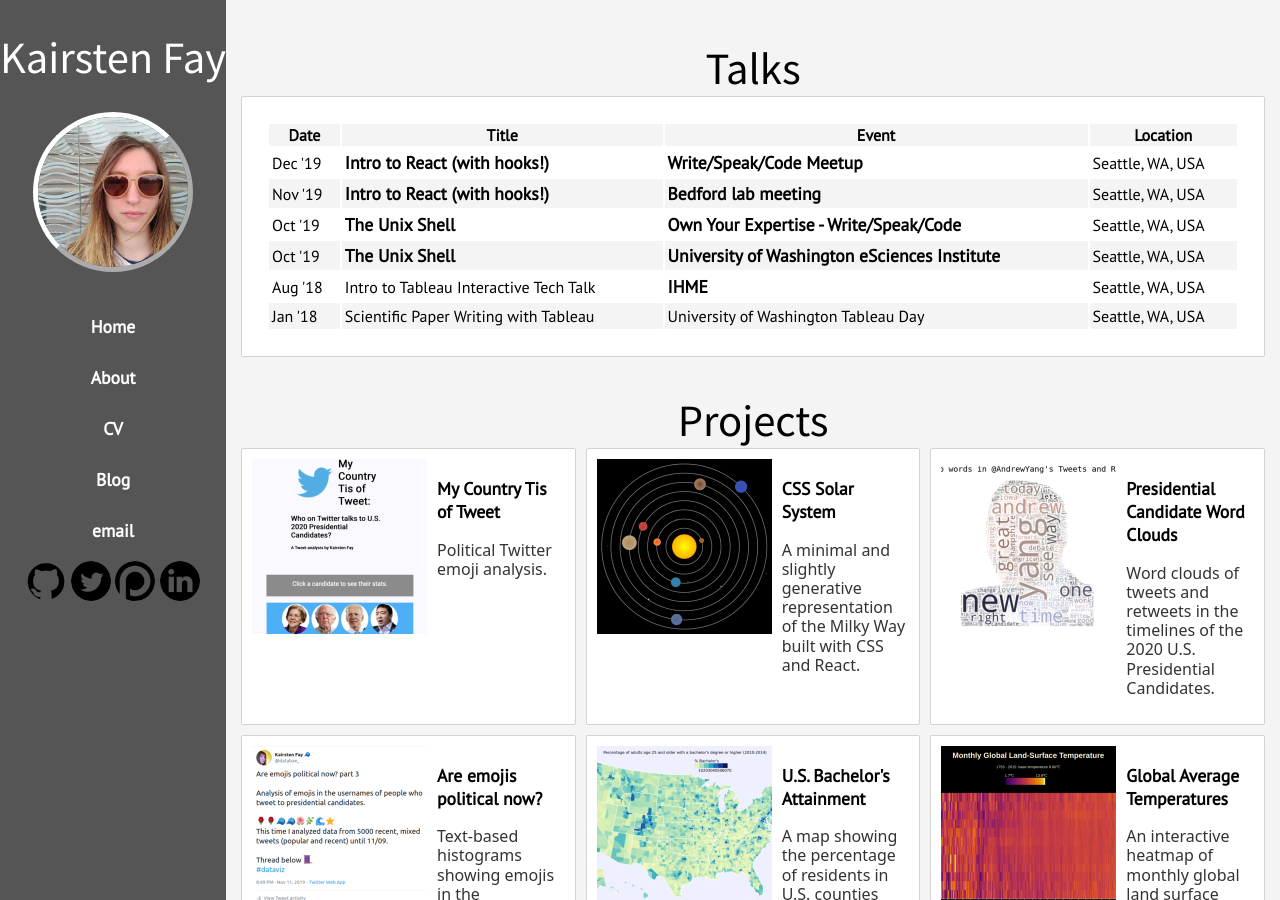
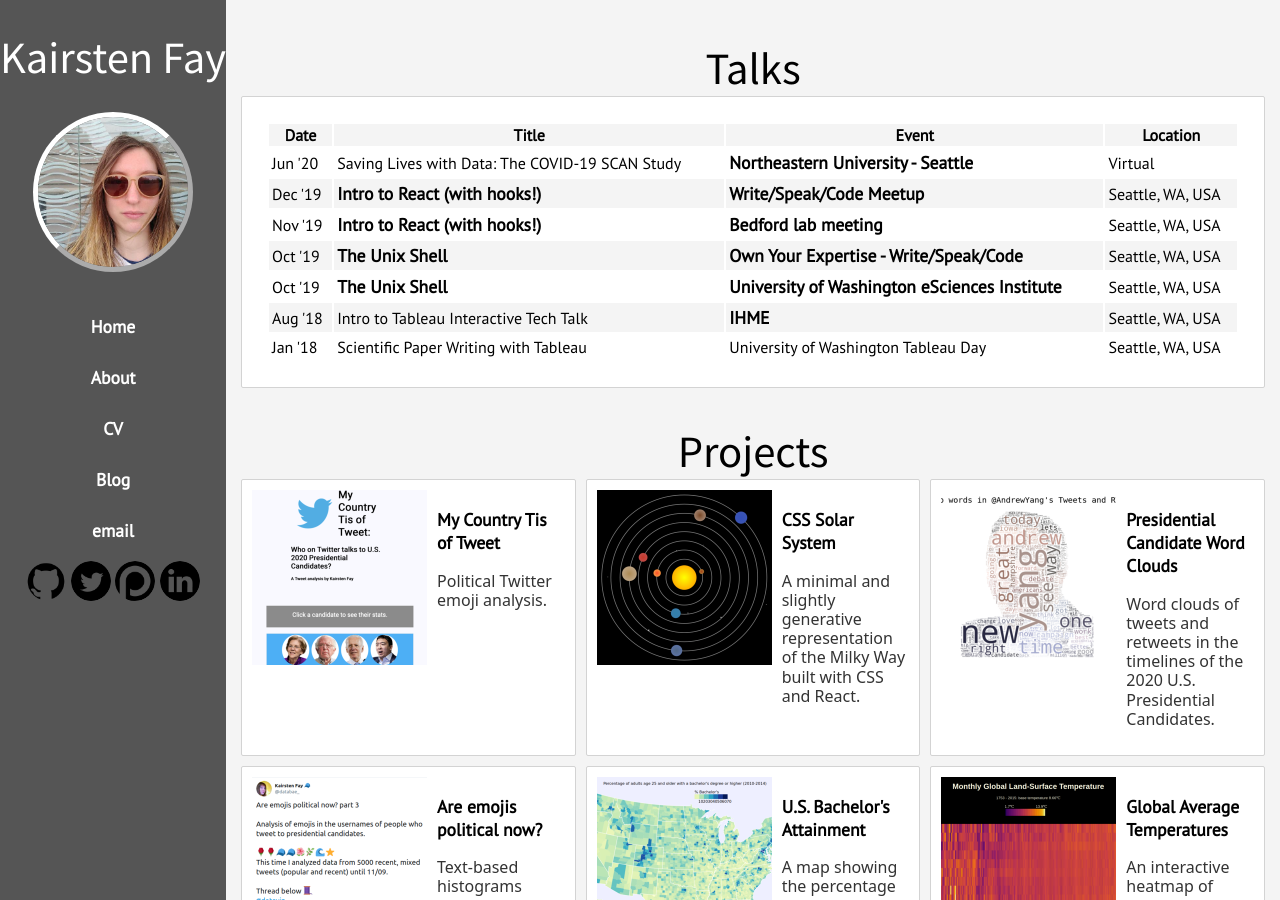
Before and after one commit to kairstenfay/kairstenfay.github.io, a Jekyll site: the page built from index.html, in a window 1280 px wide and 900 px high. Built offline with Jekyll 4.4.1, drawn with Linux system fonts in a browser that asks for light colours.

Commit message:
home: Add latest Northeastern University talk

```diff
--- a/index.html
+++ b/index.html
@@ -14,6 +14,19 @@
               <th>Title</th>
               <th>Event</th>
               <th>Location</th>
+            </tr>
+            <tr>
+                <td>Jun '20</td>
+                <td>
+                    Saving Lives with Data: The COVID-19 SCAN Study
+                </td>
+                <td>
+                    <a href="https://www.eventbrite.com/e/saving-lives-with-data-the-covid-19-scan-study-tickets-108916857252">
+                        Northeastern University - Seattle</a>
+                </td>
+                <td>
+                    Virtual
+                </td>
             </tr>
             <tr>
                 <td>Dec '19</td>
```
